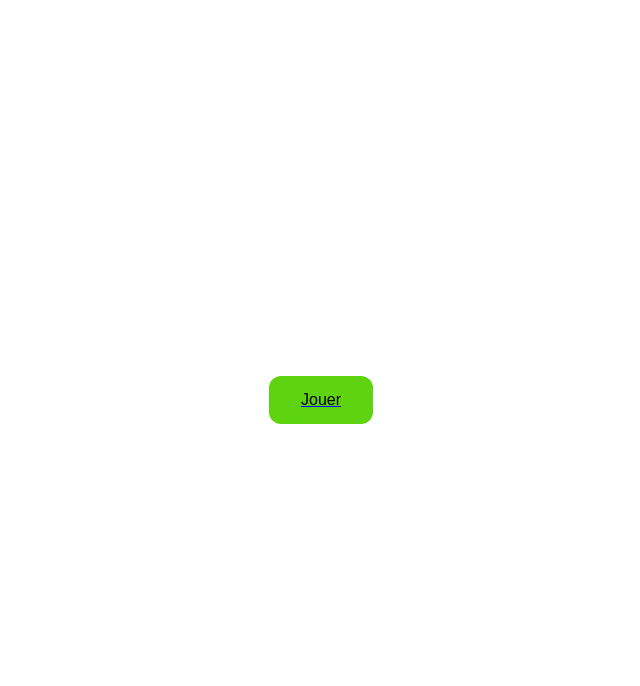
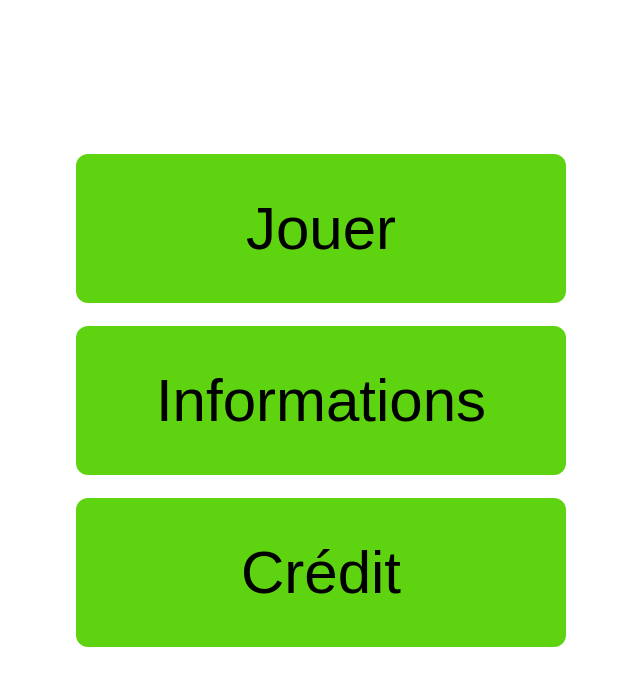
Before and after one commit to Aronbfrt/snakeia, a website: page index.html in a window 1280 px wide. Shown: the whole page, without its empty margins (319-959 px from the left). Drawn offline with Linux system fonts and the light colour scheme.

Commit message:
Travail en cours et nouveauté

```diff
--- /dev/null
+++ b/accueil.css
@@ -0,0 +1,62 @@
+body {
+    margin: 0;
+    padding: 0;
+    font-family:Arial, sans-serif;
+    background-color: rgb(255, 255, 255);
+}
+
+a {
+    text-decoration: none;
+}
+
+.mytestbtn {
+    background-color: rgb(94, 212, 16);
+    border: none;
+    display: flex;
+    color: black;
+    padding: 40px 170px;
+    justify-content: center;
+    align-items: center;
+    font-size: 60px;
+    margin: 4px 2px;
+    cursor: pointer;
+    border-radius: 12px;
+
+}
+
+.container {
+    display: flex;
+    flex-direction: column;
+    justify-content: center;
+    align-items: center;
+    height: 100vh;
+    gap: 15px;
+}
+
+.informationsbtn {
+    background-color: rgb(94, 212, 16);
+    border: none;
+    display: flex;
+    color: black;
+    padding: 40px 80px;
+    justify-content: center;
+    align-items: center;
+    font-size: 60px;
+    margin: 4px 2px;
+    cursor: pointer;
+    border-radius: 12px;
+}
+
+.creditbtn {
+    background-color: rgb(94, 212, 16);
+    border: none;
+    display: flex;
+    color: black;
+    padding: 40px 165px;
+    justify-content: center;
+    align-items: center;
+    font-size: 60px;
+    margin: 4px 2px;
+    cursor: pointer;
+    border-radius: 12px;
+}
--- a/index.html
+++ b/index.html
@@ -3,7 +3,7 @@
 <head>
     <meta charset="UTF-8">
     <meta name="viewport" content="width=device-width, initial-scale=1.0">
-    <link rel="stylesheet" href="styleaccueil.css">
+    <link rel="stylesheet" href="accueil.css">
     <title>Accueil</title>
 </head>
 <body>
@@ -12,6 +12,14 @@
         <a href="snake.html">
             <button class="mytestbtn">Jouer</button>
         </a>
+
+        <a href="informations.html">
+            <button class="informationsbtn">Informations</button>
+        </a>
+
+        <a href="credit.html">
+            <button class="creditbtn">Crédit</button>
+        </a>
     </div>
 
 </body>
```
Also changed, not shown: credit.html (added, +12 -0 lines), informations.html (added, +12 -0 lines), credit.css (added), informations.css (added).
